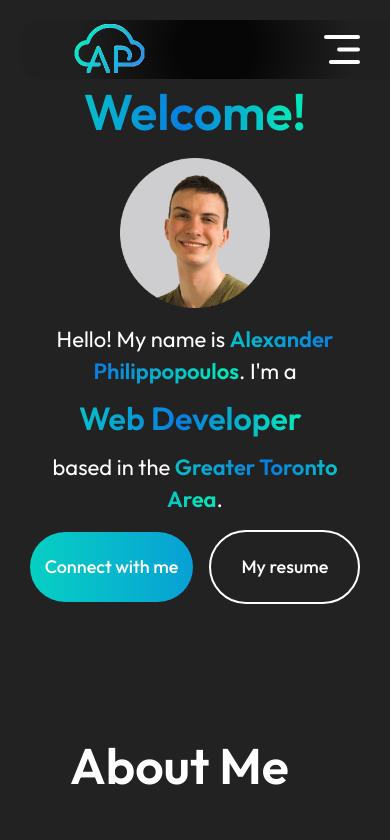
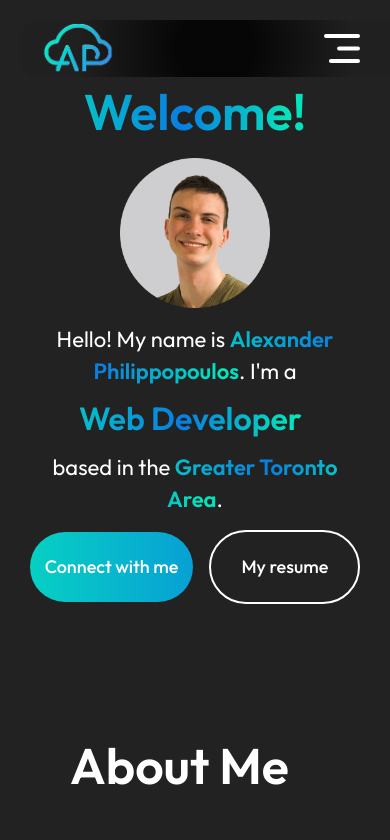
Before and after one commit to aphilippopoulos248/alexander-portfolio, a React (Vite) app: page / in a window 390 px wide. Shown: the top 840 px of the page. Built offline with nearby package versions, Linux system fonts and the light colour scheme.

Commit message:
Updated logo for mobile view

```diff
--- a/src/components/nav/Navbar.scss
+++ b/src/components/nav/Navbar.scss
@@ -137,8 +137,8 @@
         z-index: 1000;
     }
     .nav-logo img{
-        width: 50%;
-        margin-left: calc-rem(0);
+        width: 60%;
+        margin-left: calc-rem(-30);
     }
     .nav-connect{
         display: none;
```
